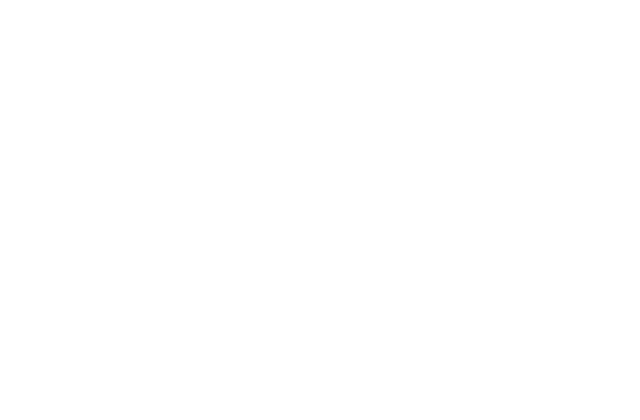
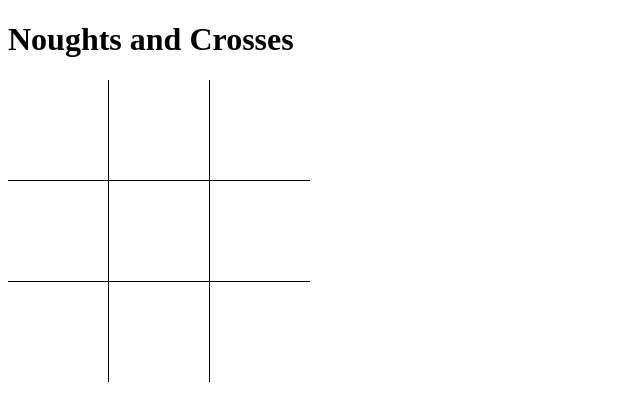
Before and after one commit to Dan2796/noughts_and_crosses, a plain HTML site: page index.html in a window 1280 px wide. Shown: the whole page, without its empty margins (0-640 px from the left). Drawn offline with Linux system fonts and the light colour scheme.

Commit message:
Adds empty board to html and styled with borders

```diff
--- a/index.html
+++ b/index.html
@@ -9,6 +9,18 @@
   <script src="script.js"></script>
 </head>
 <body>
+  <h1>Noughts and Crosses</h1>
+  <div class="board">
+    <div class="square top left" id="top-left"></div>
+    <div class="square top colmiddle" id="top-middle"></div>
+    <div class="square top right" id="top-right"></div>
+    <div class="square rowmiddle left" id="middle-left"></div>
+    <div class="square rowmiddle colmiddle" id="middle-middle"></div>
+    <div class="square rowmiddle right" id="middle-right"></div>
+    <div class="square bottom left" id="bottom-left"></div>
+    <div class="square bottom colmiddle" id="bottom-middle"></div>
+    <div class="square bottom right" id="bottom-right"></div>
+  </div>
 
 </body>
 </html>
--- a/style.css
+++ b/style.css
@@ -0,0 +1,17 @@
+.board {
+  display: grid;
+  grid-template-columns: repeat(3, 1fr);
+  width: 300px;
+}
+.square {
+  height: 100px;
+  width: 100px;
+}
+
+.left, .colmiddle {
+  border-right: solid 1px black;
+}
+
+.top, .rowmiddle {
+  border-bottom: solid 1px black;
+}
```
